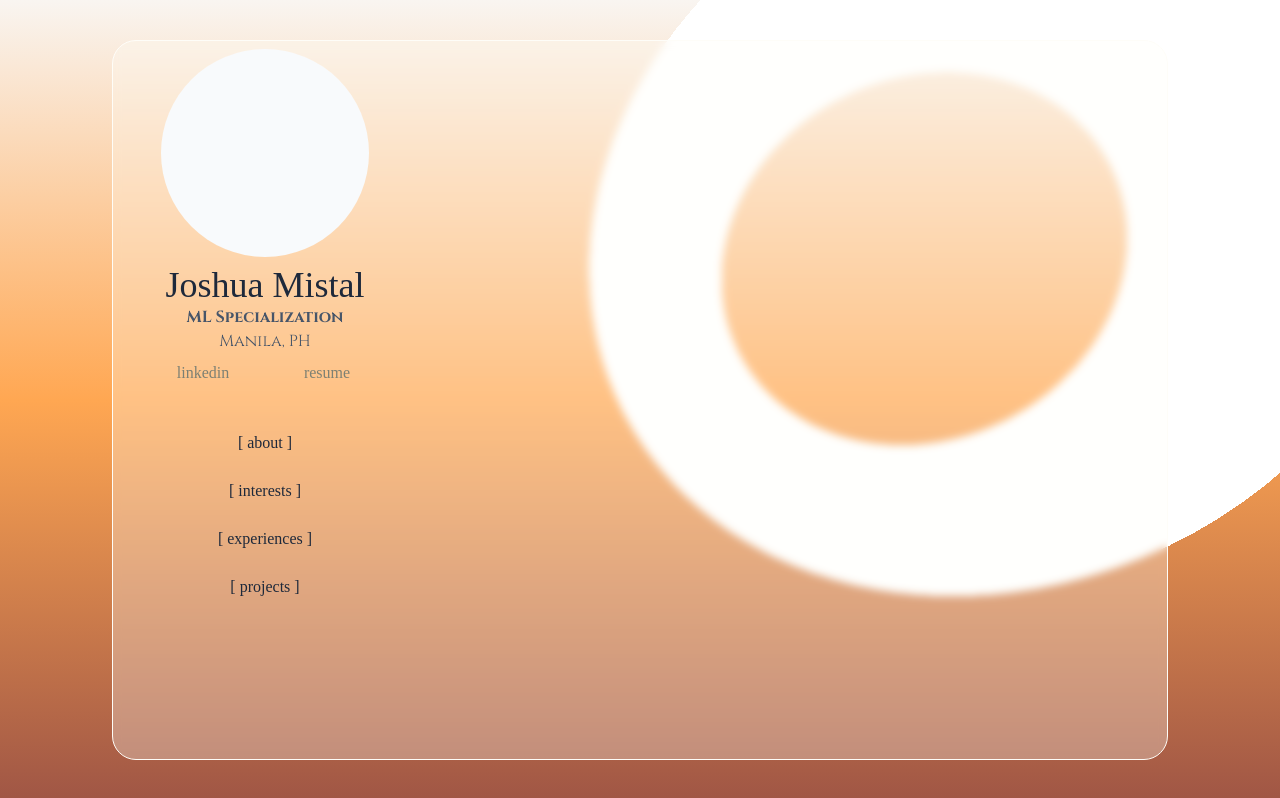
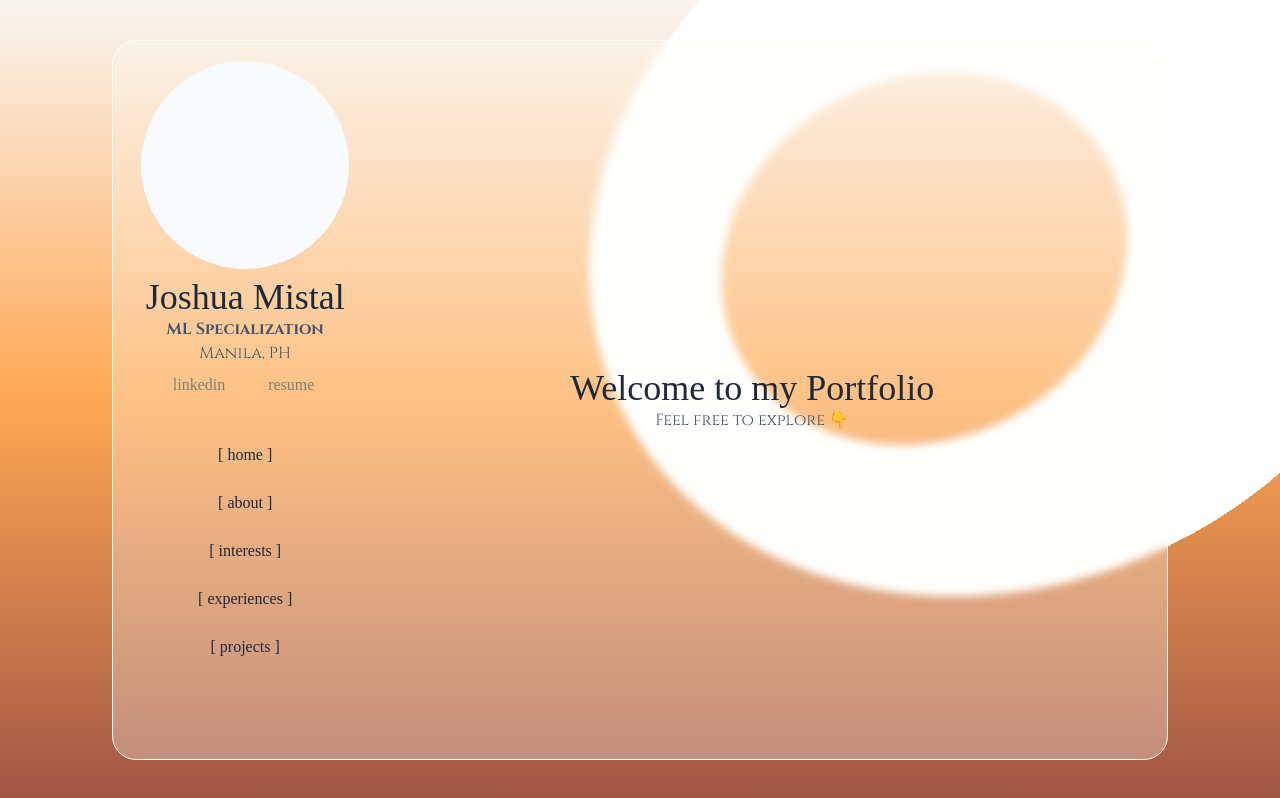
Before and after one commit to JoshuaHM-p4/portfolio, a React (Vite) app in the folder portfolio-2024/: page / in a window 1280 px wide. Built offline with nearby package versions, Linux system fonts and the light colour scheme; a web font is replaced by a local one.

Commit message:
feat: implement routing with react-router-dom and create PersistentLayout component

```diff
--- a/portfolio-2024/package.json
+++ b/portfolio-2024/package.json
@@ -12,6 +12,7 @@
   "dependencies": {
     "react": "^18.3.1",
     "react-dom": "^18.3.1",
+    "react-router-dom": "^7.1.5",
     "three": "^0.169.0"
   },
   "devDependencies": {
--- a/portfolio-2024/src/App.jsx
+++ b/portfolio-2024/src/App.jsx
@@ -1,15 +1,19 @@
 // src/App.jsx
-import React from 'react'
-import './App.css'
-import Home from './pages/Home'
-import Background from './components/Background/Background'
+import React from 'react';
+import { BrowserRouter as Router, Routes, Route } from "react-router-dom";
+import './App.css';
+import PersistentLayout from "./components/PersistentLayout";
+import Home from './pages/Home';
 
 const App = () => {
   return (
-    <div className='relative w-screen h-screen'>
-      <Background />
-      <Home />
-    </div>
+    <Router>
+      <Routes>
+        <Route path="/" element={<PersistentLayout />}>
+          <Route index element={<Home />} />
+        </Route>
+      </Routes>
+    </Router>
   );
 }
 
--- a/portfolio-2024/src/components/Navbar/Navbar.jsx
+++ b/portfolio-2024/src/components/Navbar/Navbar.jsx
@@ -1,4 +1,5 @@
 import React from "react";
+import { Link } from "react-router-dom";
 import linkData from "../../data/links.json";
 
 const DummyIcon = () => (
@@ -9,10 +10,11 @@ const DummyIcon = () => (
 
 const Navbar = () => {
   const navItems = [
-    { icon: <DummyIcon />, text: 'about' },
-    { icon: <DummyIcon />, text: 'interests' },
-    { icon: <DummyIcon />, text: 'experiences' },
-    { icon: <DummyIcon />, text: 'projects' }
+    { icon: <DummyIcon />, text: 'home', destination: '/' },
+    { icon: <DummyIcon />, text: 'about', destination: '/about' },
+    { icon: <DummyIcon />, text: 'interests', destination: '/interests' },
+    { icon: <DummyIcon />, text: 'experiences', destination: '/experiences' },
+    { icon: <DummyIcon />, text: 'projects', destination: '/projects' },
   ];
 
   return (
@@ -38,17 +40,17 @@ const Navbar = () => {
       {/* Nav Container and Buttons */}
       <div className="mt-1 justify-between h-fit overflow-x-scroll flex md:flex-col md:gap-2 md:w-full md:overflow-hidden">
         {navItems.map((item, index) => (
-          <NavButton key={index} icon={item.icon} text={item.text} />
+          <NavButton key={index} icon={item.icon} text={item.text} destination={item.destination}/>
         ))}
       </div>
     </div>
   );
 }
 
-const NavButton = ({ icon, text = 'tooltip text' }) => {
+const NavButton = ({ icon, text = 'tooltip text', destination }) => {
   return (
     <button className="nav-button">
-      <h4 className="nav-link">&#91; {text} &#93;</h4>
+      <Link className="nav-link" to={destination} >&#91; {text} &#93;</Link>
     </button>
   );
 }
--- /dev/null
+++ b/portfolio-2024/src/components/PersistentLayout.jsx
@@ -0,0 +1,21 @@
+import { Outlet } from "react-router-dom";
+import Background from './Background/Background'
+import Navbar from './Navbar/Navbar'
+
+const PersistentLayout = () => {
+  return (
+    <div className='relative w-screen h-screen'>
+      <Background />
+      <div className='bg-transparent h-screen w-screen flex items-center justify-center py-10 px-2 md:py-10 md:px-28'>
+        <div className="mx-auto h-full w-full border border-white-500 bg-white-500 bg-opacity-30 rounded-3xl backdrop-blur-sm
+          flex flex-col items-center justify-center p-5
+          md:justify-normal md:items-start md:flex-row">
+          <Navbar />
+          <Outlet />
+        </div>
+      </div>
+    </div>
+  );
+}
+
+export default PersistentLayout;
--- a/portfolio-2024/src/pages/Home.jsx
+++ b/portfolio-2024/src/pages/Home.jsx
@@ -1,22 +1,10 @@
-import Navbar from '../components/Navbar/Navbar';
-
-// Home
-// About Me
-// Contacts
-//
-
-
-
 const Home = () => {
-
-
   return (
-    <div className='bg-transparent h-screen w-screen flex items-center justify-center py-10 px-2 md:py-10 md:px-28'>
-      <div className="mx-auto h-full w-full border border-white-500 bg-white-500 bg-opacity-30 rounded-3xl backdrop-blur-sm
-          flex flex-col items-center justify-center p-2
-          md:justify-normal md:items-start md:flex-row">
-        <Navbar />
-      </div>
+    <div className='h-full w-full flex flex-col items-center justify-center'>
+      <h1 className='header-1'>Welcome to my Portfolio</h1>
+      <p className='description'>Feel free to explore
+        <span role='img' aria-label='pointing-down'> 👇</span>
+      </p>
     </div>
   );
 }
```
Also changed, not shown: 1 other file (tests, documents, lock files or other folders).
